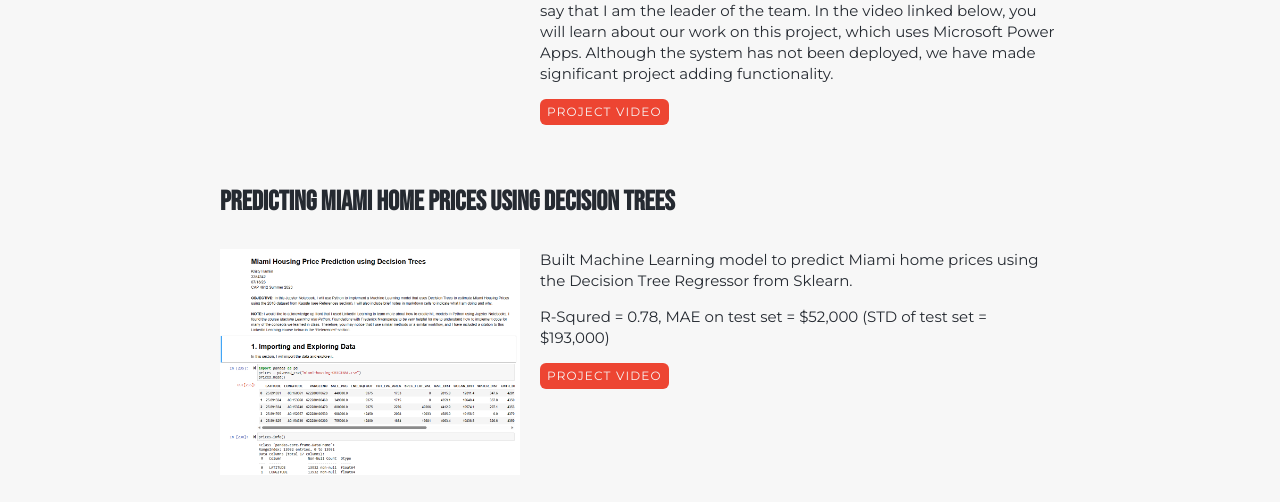
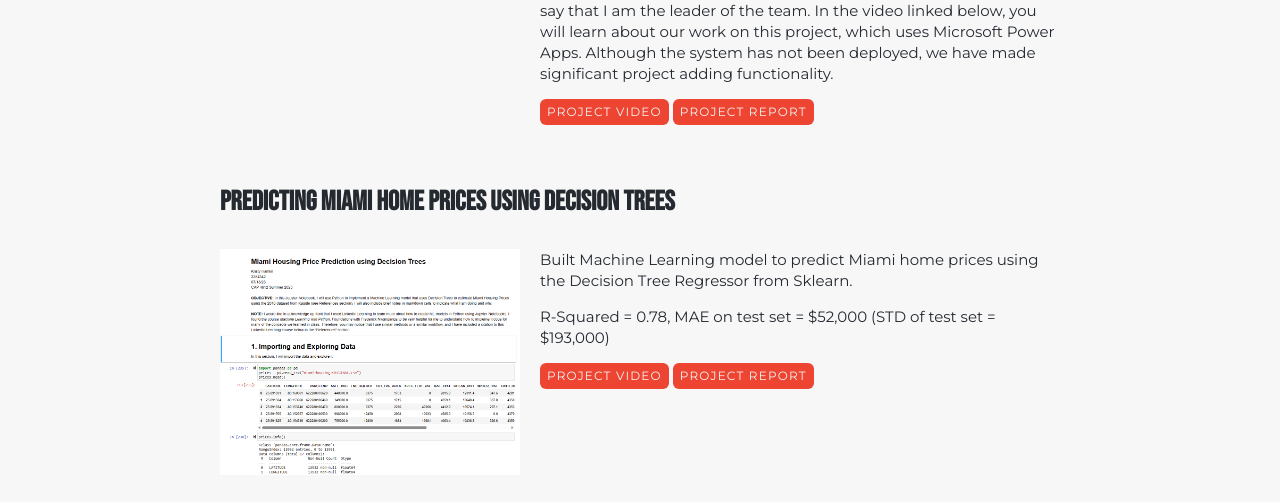
Before and after one commit to kristy-hamlin/kristy-hamlin-portfolio-site, a plain HTML site: page index.html in a window 1280 px wide. Shown: the part 2565-3067 px from the top of the page. Drawn offline with Linux system fonts and the light colour scheme.

Commit message:
adding project reports

```diff
--- a/index.html
+++ b/index.html
@@ -133,6 +133,7 @@
                     </p>
 
                       <a href="https://youtu.be/tY-p3m-sTvg" class="btn" target="_blank">Project Video</a>
+                      <a class="btn" target="_blank" href="docs/Project Documentation - STARS Automation using Microsoft Power Apps.pdf">Project Report</a>
                 </div>
               </section>
 
@@ -143,8 +144,9 @@
                 </div>
                 <div class="col2">
                   <p>Built Machine Learning model to predict Miami home prices using the Decision Tree Regressor from Sklearn.</p>
-                  <p>R-Squred = 0.78, MAE on test set = $52,000 (STD of test set = $193,000)</p>
+                  <p>R-Squared = 0.78, MAE on test set = $52,000 (STD of test set = $193,000)</p>
                   <a href="https://youtu.be/ohNeDXfhAoQ" class="btn" target="_blank">Project Video</a>
+                  <a class="btn" target="_blank" href="docs/Predicting Miami Housing Prices - Kristy Hamlin.pdf">Project Report</a>
                 </div>
               </section>
 
```
Also changed, not shown: 2 other files.
